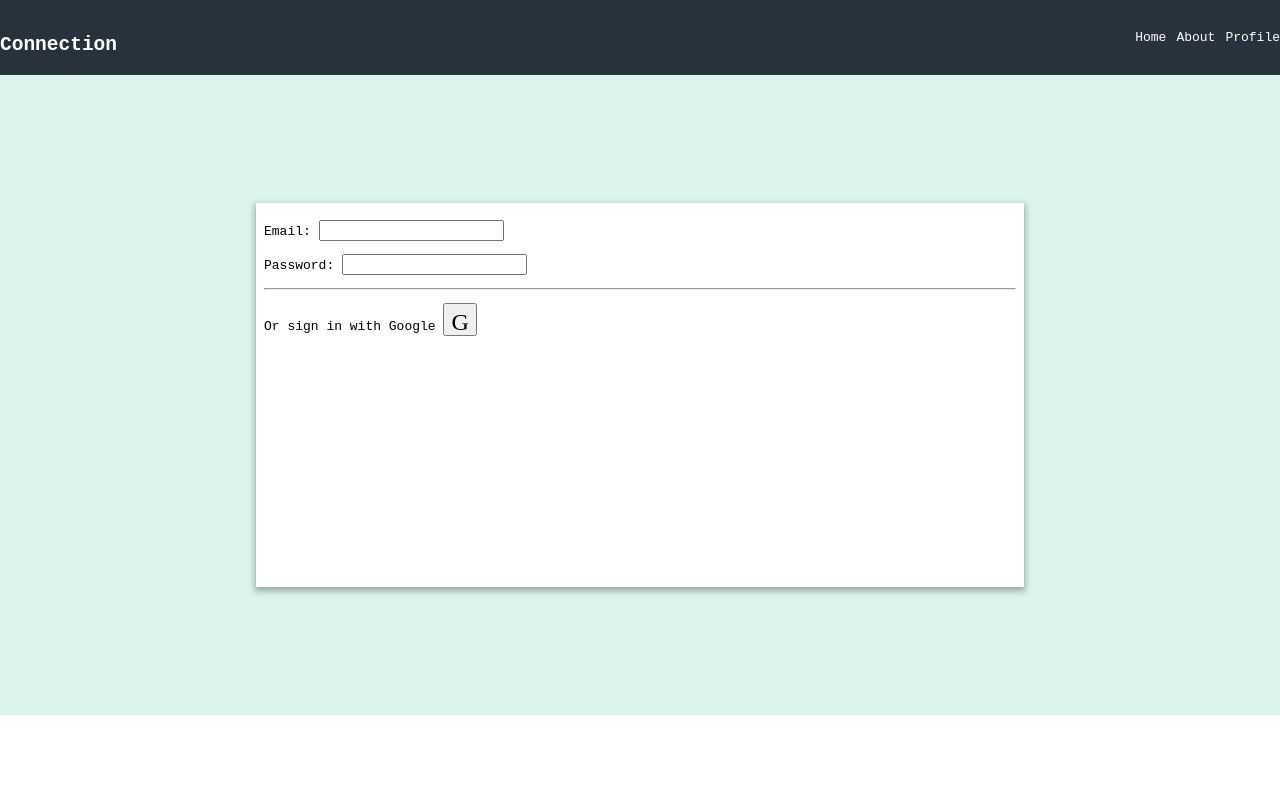
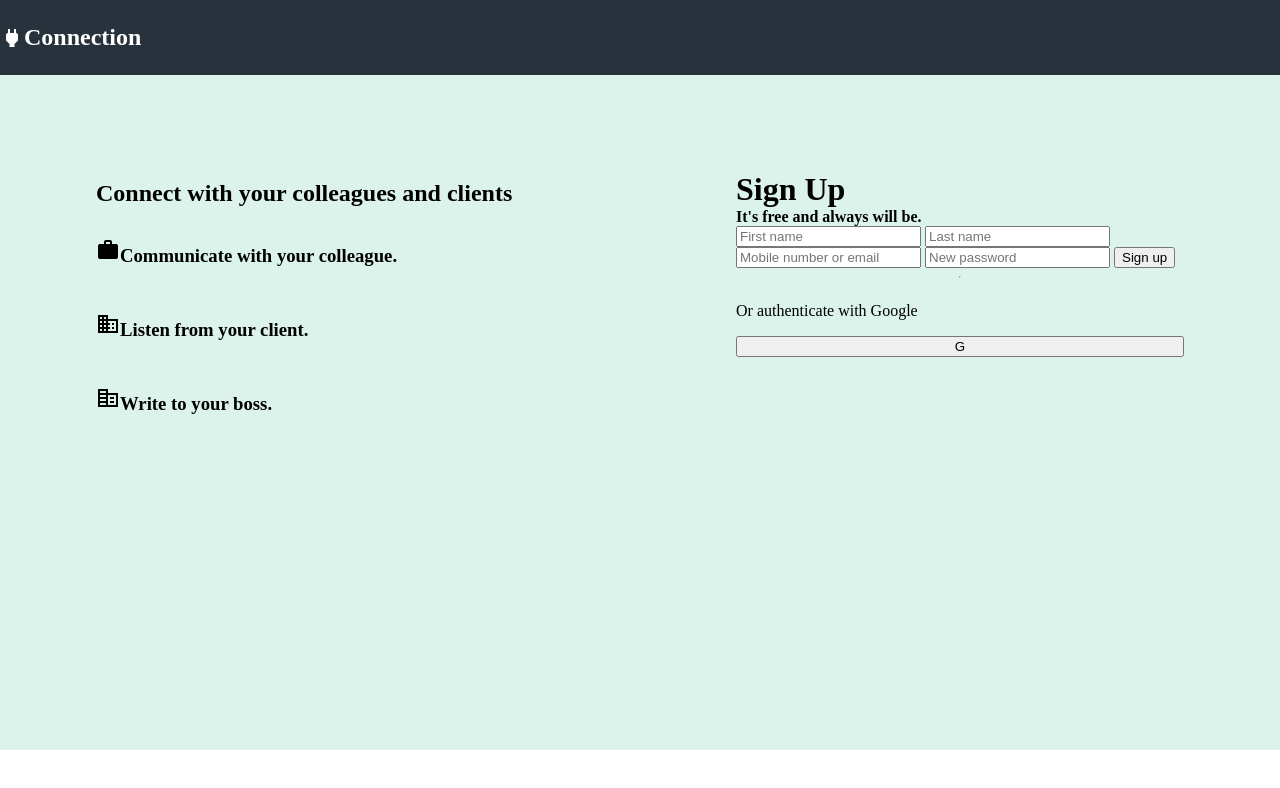
Before and after one commit to EvgeniiGrinko/test-anzu-one, a plain HTML site: page index.html in a window 1280 px wide. Drawn offline with Linux system fonts and the light colour scheme; no server answers; a web font is replaced by a local one.

Commit message:
refactoring

```diff
--- /dev/null
+++ b/database.rules.json
@@ -0,0 +1,6 @@
+{
+  "rules": {
+    ".read": "now < 1613336400000",  // 2021-2-15
+    ".write": "now < 1613336400000",  // 2021-2-15
+  }
+}
--- a/index.html
+++ b/index.html
@@ -12,29 +12,35 @@
 
 <body>
     <nav class="navbar">
+
+        <i class="material-icons">power</i>
         <div class="logo">
-            <img src="" alt="">
             <h2>Connection</h2>
-        </div>
-        <div class="links">
-            <ul>
-                <li>Home</li>
-                <li>About</li>
-                <li>Profile</li>
-            </ul>
         </div>
     </nav>
     <main class="main">
-
-        <div class="login-holder">
-            <p>Email: <input name="email" id="email"></p>
-            <p>Password: <input name="password" id="password"></p>
+        <div class="left-half">
+            <h2 class="title">Connect with your colleagues and clients</h2>
+            <h3><i class="material-icons">work</i>Communicate with your colleague.</h3>
+            <h3><i class="material-icons">business</i>Listen from your client.</h3>
+            <h3><i class="material-icons">corporate_fare</i>Write to your boss.</h3>
+        </div>
+        <div class="right-half">
+            <h1>Sign Up</h1>
+            <h4>It's free and always will be.</h4>
+            <form action="">
+                <input class="half-input" placeholder="First name" name="first_name" type="text">
+                <input class="half-input" placeholder="Last name" name="last_name" type="text">
+                <input class="full-input" placeholder="Mobile number or email" name="number_or_email" type="text">
+                <input class="full-input" placeholder="New password" name="new_password" type="password">
+                <button type="submit">
+                    Sign up
+                </button>
+            </form>
             <hr>
-            <p>Or sign in with Google <button id="google-auth"><i class="material-icons">G</i></button> </p>
-
-
+            <p>Or authenticate with Google &nbsp;</p>
+            <button>G</button>
         </div>
-
 
     </main>
     <footer class="footer"></footer>
@@ -42,7 +48,7 @@
     <script>
         // Your web app's Firebase configuration
         // For Firebase JS SDK v7.20.0 and later, measurementId is optional
-        var firebaseConfig = {
+        const firebaseConfig = {
             apiKey: "AIzaSyDNLbKYr2o52BjoJk0y3oKqYuH-f6_H-vs",
             authDomain: "test-anzu-one.firebaseapp.com",
             projectId: "test-anzu-one",
--- a/sript.js
+++ b/sript.js
@@ -3,7 +3,9 @@ console.log('Connected');
 const googleBtn = document.getElementById('google-auth');
 googleBtn.addEventListener('click', () => {
     console.log('ready to authenticate');
+    authenticateWithGoogle();
 });
+function authenticateWithGoogle() {
     const provider = new firebase.auth.GoogleAuthProvider();
     firebase.auth()
       .signInWithPopup(provider)
@@ -29,3 +31,4 @@ firebase.auth()
         const credential = error.credential;
         // ...
       });
+}
--- a/style.css
+++ b/style.css
@@ -1,41 +1,66 @@
+@import url('https://fonts.googleapis.com/css2?family=Mukta+Vaani&family=Yusei+Magic&display=swap');
+
+* {
+    box-sizing: border-box;
+}
+html {
+    height: 100%;
+}
+
 body {
-    font-family: monospace;
+    font-family: 'Makuta Vaani';
     margin: 0;
 }
-.navbar{
-    width: 100vw;
+h1, h2, h3, h4, h5, h6 {
+    font-family: 'Yusei Magic';
+    margin: 0;
+}
+
+/**
+    Navbar
+**/
+nav {
+    width: 100%;
     height: 75px;
-    background: rgb(40, 50, 60);
+    background: rgb(40,50,60);
     color: white;
     display: flex;
-    justify-content: space-between;
     align-items: center;
 }
-.navbar ul {
-    display: flex;
-    list-style-type: none;
-    height: 75px;
-    align-items: center;
-}
-.navbar ul li{
-    margin-left: 10px;
-    display: flex;
-}
+/**
+    Main
+**/
 main.main{
-    min-height: 80vh;
     background: rgba(210, 240, 230, 0.8);
     display: grid;
-    grid-template-columns: 1fr 1fr 1fr 1fr 1fr;
-    grid-template-rows: 1fr 1fr 1fr 1fr 1fr;
-    /* grid-template-areas: " "; */
+    grid-template-columns: repeat(10, 1fr);
+    width: 100%;
+    min-height: calc(100vh - 75px - 50px);
 }
-.login-holder {
-    background: white;
-    grid-column: 2 / 5;
-    grid-row: 2 / 5;
-    padding: 4px 8px;
-    box-shadow: 0 3px 5px 0 rgba(60,64,67,.3), 0 3px 5px 3px rgba(60,64,67,.15)
+.left-half, .right-half {
+    grid-column: span 5;
+    display: flex;
+    flex-direction: column;
+    padding: 15%;
 }
+.left-half .title {
+    margin: 2% 0;
+}
+.left-half h3 {
+    margin: 5% 0;
+}
+
+/**
+    Footer
+**/
+
+footer  {
+    height: 50px;
+}
+
+
+
+
 button {
     cursor: pointer;
 }
```
Also changed, not shown: firebase.json (added), 2 other files. Lines whose indentation alone changed are shown as unchanged.
